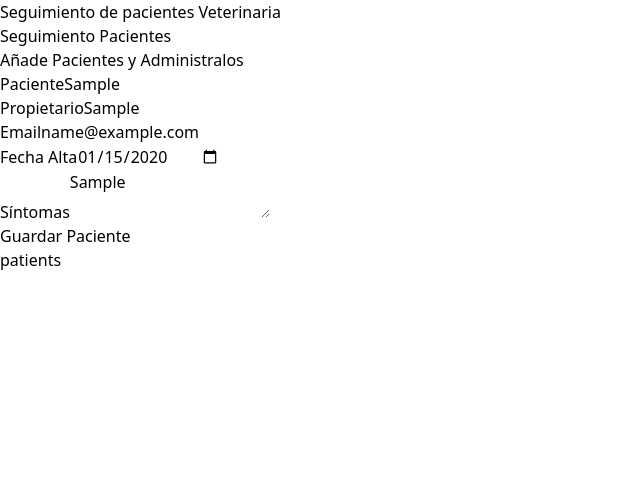
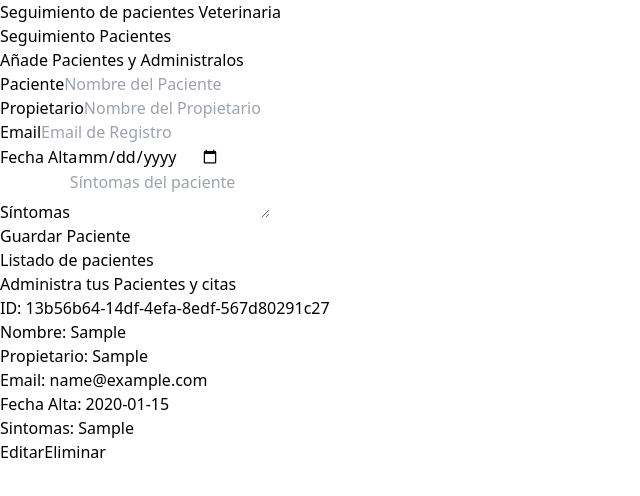
Before and after one commit to malopez19/patient-manager-zustand, a React (Vite) app: page / in a window 1280 px wide. Both pictures are taken after typing "Sample", "Sample", "name@example.com", "2020-01-15", "Sample" into the empty fields and a click on the input "Guardar Paciente". Shown: the top 496 px of the page, without its empty margins (0-640 px from the left). Built offline with nearby package versions, Linux system fonts and the light colour scheme.

Commit message:
add buttons delete and edit, working in the pacientlist component

```diff
--- /dev/null
+++ b/src/components/PatientDetailItem.tsx
@@ -0,0 +1,16 @@
+
+type PatientDetailItemProps = {
+    label: string
+    data: string
+}
+
+export default function PatientDetailItem({label, data}: PatientDetailItemProps) {
+  return (
+    <p className="font-bold mb-3 text-gray-700 uppercase">
+        {label}: {''}
+        <span className="font-normal normal-case">
+            {data}
+        </span>
+    </p>
+  )
+}
--- /dev/null
+++ b/src/components/PatientDetails.tsx
@@ -0,0 +1,54 @@
+import { Patient } from "../types"
+import PatientDetailItem from "./PatientDetailItem"
+import { usePatientStore } from "../store/store"
+
+type PatientDetailsProps = {
+    patient: Patient
+}
+
+
+export default function PatientDetails({ patient }: PatientDetailsProps){
+
+    const deletePatient = usePatientStore((state) => state.deletePatient)
+
+  return (
+    <div className="mx-5 my-10 px-5 py-10 bg-white shadow-md rounded-xl">
+        <PatientDetailItem
+            label="ID"
+            data={patient.id}
+        />
+        <PatientDetailItem
+            label="Nombre"
+            data={patient.name}
+        />
+        <PatientDetailItem
+            label="Propietario"
+            data={patient.caretaker}
+        />
+        <PatientDetailItem
+            label="Email"
+            data={patient.email}
+        />
+        <PatientDetailItem
+            label="Fecha Alta"
+            data={patient.date.toString()}
+        />
+        <PatientDetailItem
+            label="Sintomas"
+            data={patient.symptoms}
+        />
+
+        <div className="flex justify-between gap-3 mt-10">
+            <button
+                type="button"
+                className="bg-indigo-600 hover:bg-indigo-700 text-white font-bold rounded-lg uppercase py-2 px-10">Editar
+            </button>
+            <button
+                type="button"
+                onClick={() => deletePatient(patient.id)}
+                className="bg-red-600 hover:bg-red-700 text-white font-bold rounded-lg uppercase py-2 px-10">Eliminar
+            </button>
+        </div>
+    </div>
+  )
+}
--- a/src/components/PatientForm.tsx
+++ b/src/components/PatientForm.tsx
@@ -6,10 +6,12 @@ import { usePatientStore } from "../store/store"
 export const PatientForm = () => {
 
 	const { addPatient } = usePatientStore()
-	const { register, handleSubmit, formState: {errors} } = useForm<DraftPatient>()
+	const { register, handleSubmit, formState: {errors}, reset } = useForm<DraftPatient>()
 
 	const registerPatient = (data: DraftPatient) => {
 		addPatient(data)
+
+		reset()
 	}
 
 	return (
--- a/src/components/PatientList.tsx
+++ b/src/components/PatientList.tsx
@@ -1,12 +1,39 @@
 import { usePatientStore } from "../store/store"
+import PatientDetails from "./PatientDetails"
 
 
 export const PatientList = () => {
 
     const patients = usePatientStore(state => state.patients)
 
-    console.log(patients)
     return (
-        <div>patients</div>
+        <div className="md-w-1/2 lg:w-2/4 md:h-screen overflow-y-scroll">
+            {patients.length ? (
+                <>
+                    <h2 className="font-black text-3xl text-center">Listado de pacientes</h2>
+                    <p className="text-3xl mt-5 mb-10 text-center">
+                        Administra tus {''}
+                        <span className="text-indigo-600 font-bold">
+                            Pacientes y citas
+                        </span>
+                    </p>
+                    {patients.map(patient => (
+                        <PatientDetails
+                            key={patient.id}
+                            patient={patient}
+                        />
+                    ))}
+                </>
+            ) : (
+                <>
+                    <h2 className="font-black text-3xl text-center">No hay pacientes</h2>
+                    <p className="">
+                        Comienza agregando pacientes {''}
+                        <span className="text-indigo-600 font-bold">y apareceran en este lugar
+                        </span>
+                    </p>
+                </>
+            )}
+        </div>
     )
 }
--- a/src/store/store.ts
+++ b/src/store/store.ts
@@ -5,6 +5,7 @@ import { DraftPatient, Patient } from "../types"
 type PatientState = {
     patients: Patient[],
     addPatient: (data: DraftPatient) => void,
+    deletePatient: (id: Patient['id']) => void
 }
 
 const createPatient = (patient: DraftPatient): Patient => {
@@ -22,4 +23,9 @@ export const usePatientStore = create<PatientState>((set) => ({
             patients: [...state.patients, newPatient]
         }))
     },
+    deletePatient: (id) => {
+        set((state) => ({
+            patients: state.patients.filter((patient) => patient.id !== id)
+        }))
+    }
 }))
```
